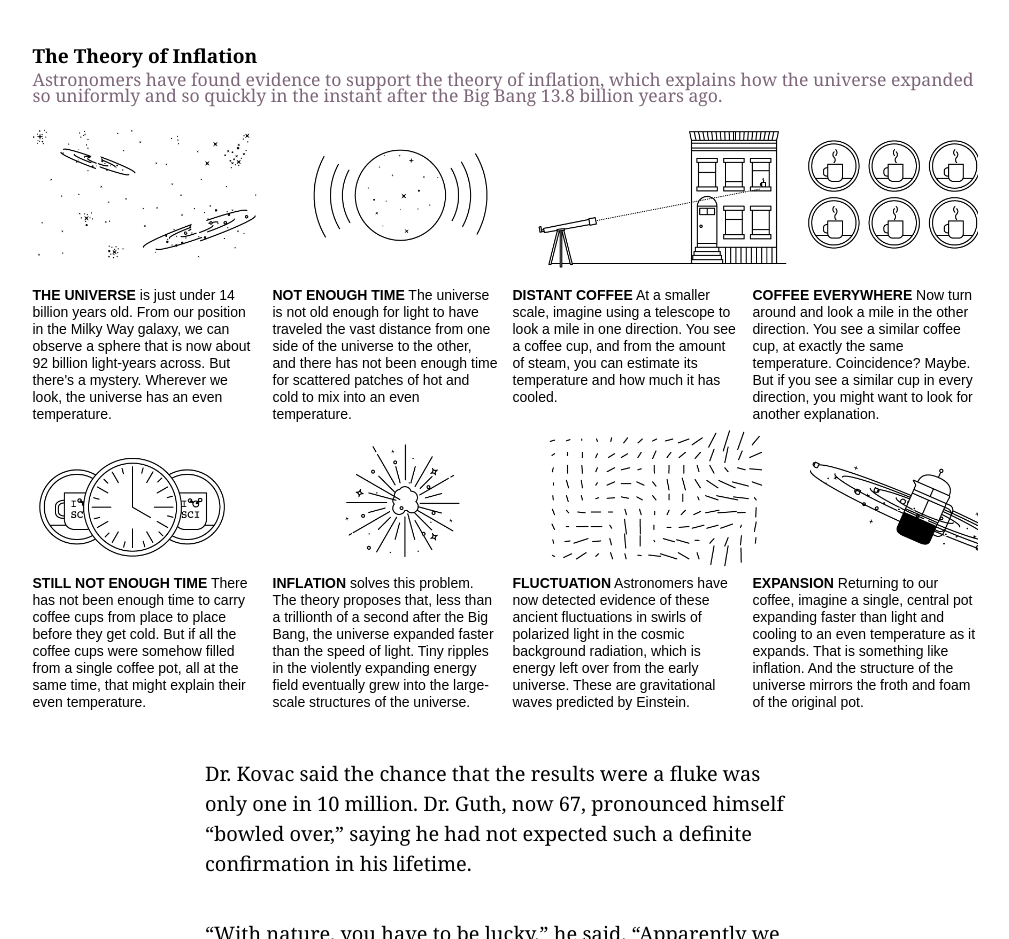
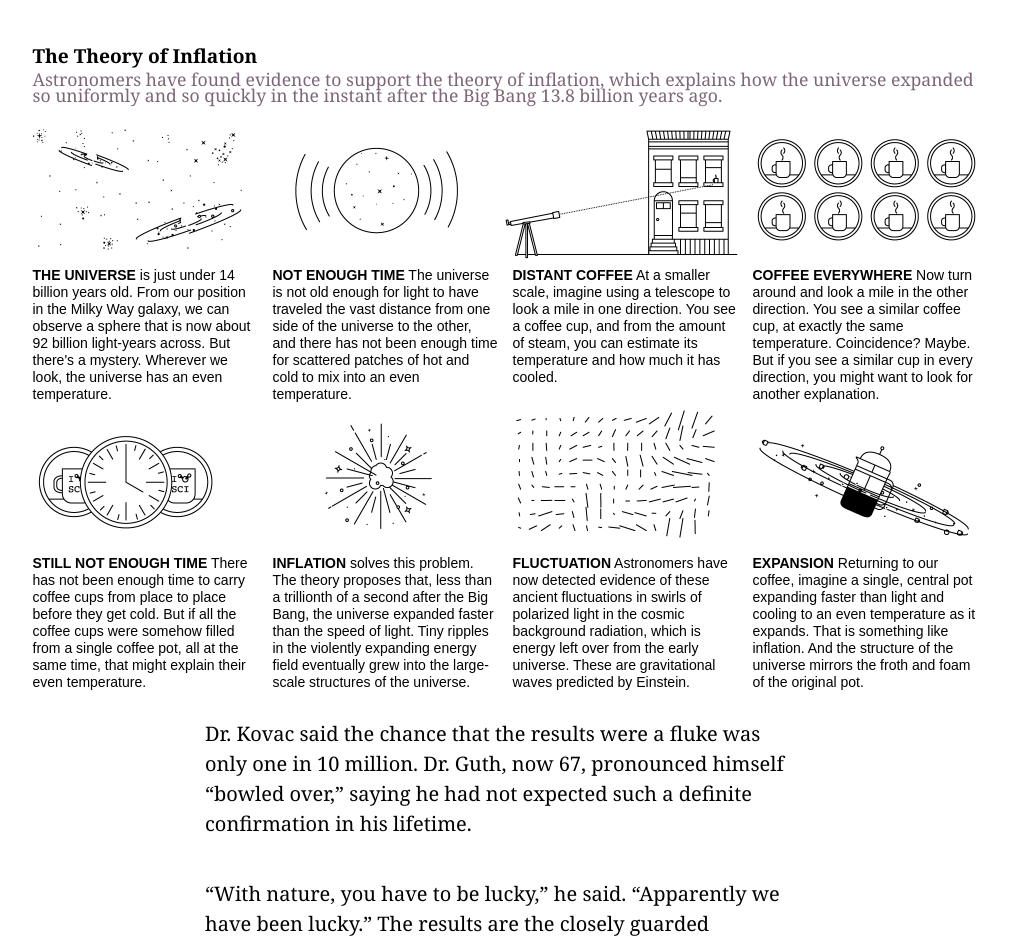
Before and after one commit to Jamesredux/nytimes-page, a plain HTML site: page index.html in a window 1280 px wide. Shown: the part 2863-3802 px from the top of the page, without its empty margins (135-1144 px from the left). Drawn offline with Linux system fonts and the light colour scheme.

Commit message:
fixed padding

```diff
--- a/style.css
+++ b/style.css
@@ -204,6 +204,8 @@ button {
     background-size: cover;
     margin: 0 auto;
     background-image: url(images/main2.png);
+    padding: 0;
+    /* this was a prob */
 }
 
 .inflation-grid {
```
